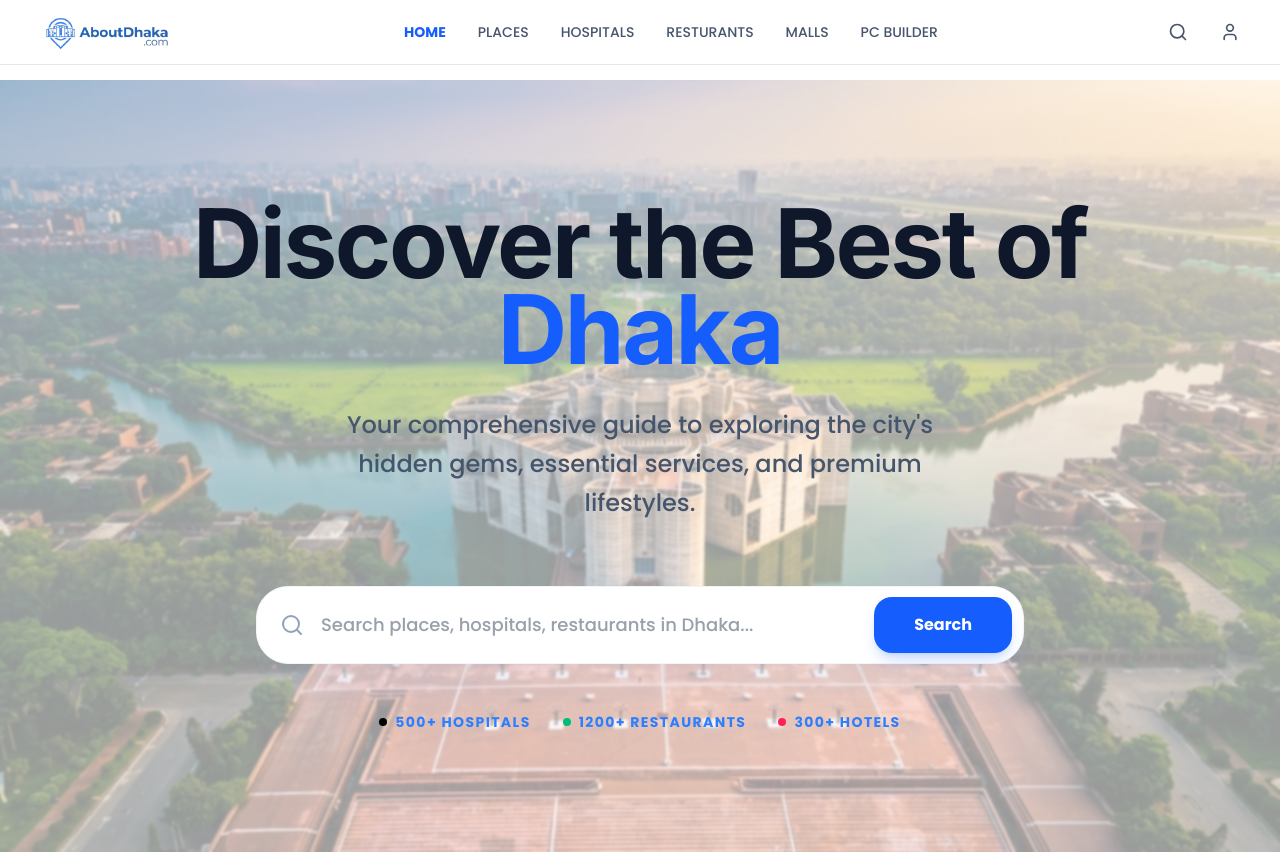
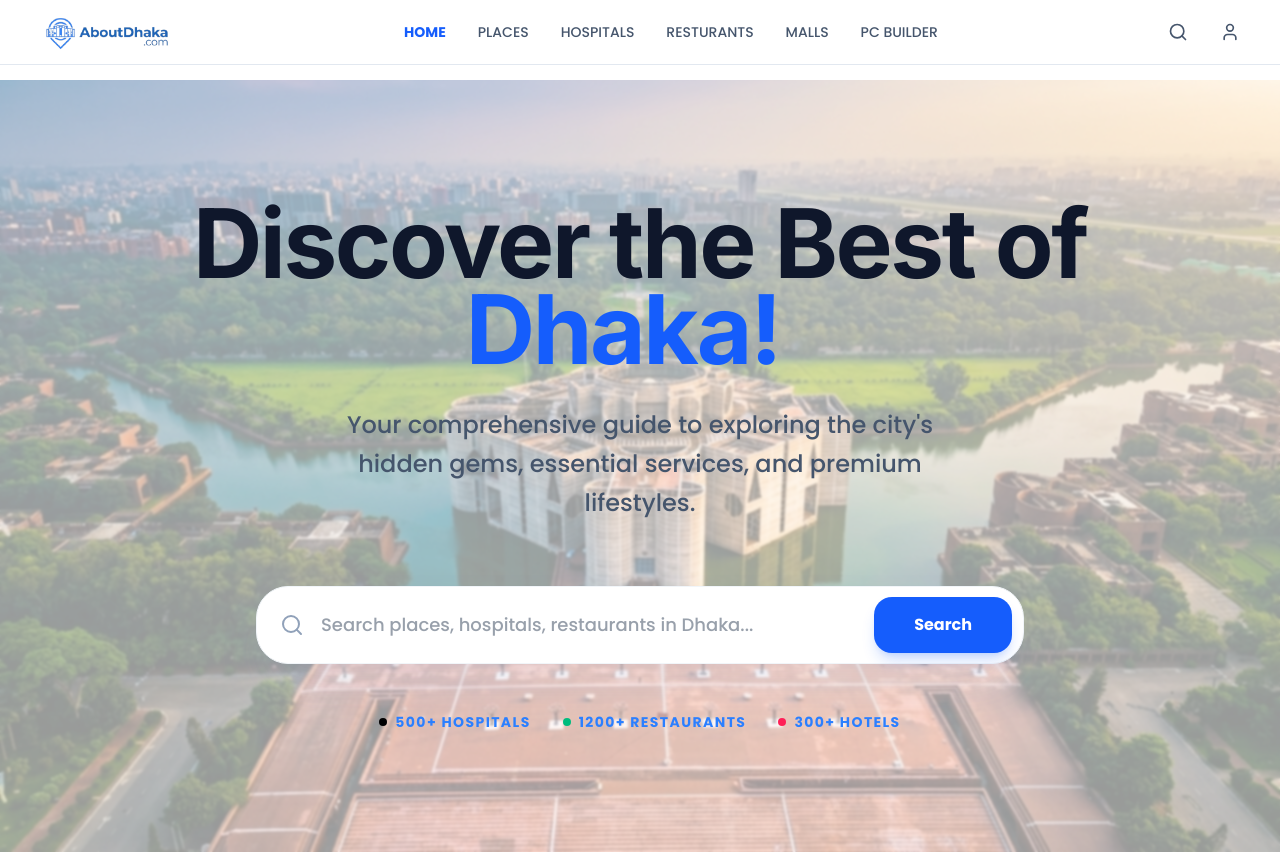
Before and after one commit to meheraj786/aboutdhaka-aggregator-website, a Next.js app: page / in a window 1280 px wide. Shown: the top 854 px of the page. Built offline with nearby package versions, Linux system fonts and the light colour scheme.

Commit message:
typewriter add

```diff
--- a/components/appComponents/Hero.tsx
+++ b/components/appComponents/Hero.tsx
@@ -1,6 +1,8 @@
+'use client';
 import { Search } from "lucide-react";
 import Image from "next/image";
 import img from "../../public/heroImg.png";
+import Typewriter from "typewriter-effect";
 
 const Hero = () => {
   return (
@@ -23,10 +25,19 @@ const Hero = () => {
 
       <div className="relative z-10 w-full max-w-4xl">
         <h1 className="text-5xl md:text-8xl font-black text-slate-900 mb-8 tracking-tight leading-[0.9]">
-					Discover the Best of <span className="text-blue-600">Dhaka</span>
+          Discover the Best of <span className="text-blue-600"> <Typewriter
+  options={{
+    strings: ['Dhaka!'],
+    autoStart: true,
+    loop: true,
+
+
+  }}
+/></span>
         </h1>
+
         <p className="text-slate-600 text-lg md:text-2xl max-w-2xl mx-auto mb-16 font-medium leading-relaxed">
-					Your comprehensive guide to exploring the city's hidden gems,
+          Your comprehensive guide to exploring the city&apos;s hidden gems,
           essential services, and premium lifestyles.
         </p>
 
--- /dev/null
+++ b/components/appComponents/Typewriter.tsx
@@ -0,0 +1,16 @@
+import Typewriter from 'typewriter-effect';
+
+<Typewriter
+  onInit={(typewriter) => {
+    typewriter.typeString('Hello World!')
+      .callFunction(() => {
+        console.log('String typed out!');
+      })
+      .pauseFor(2500)
+      .deleteAll()
+      .callFunction(() => {
+        console.log('All strings were deleted');
+      })
+      .start();
+  }}
+/>
--- a/package.json
+++ b/package.json
@@ -24,7 +24,8 @@
 		"shadcn": "^4.0.6",
 		"tailwind-merge": "^3.5.0",
 		"tailwindcss-animate": "^1.0.7",
-		"tw-animate-css": "^1.4.0"
+		"tw-animate-css": "^1.4.0",
+		"typewriter-effect": "^2.22.0"
 	},
 	"devDependencies": {
 		"@biomejs/biome": "^2.4.6",
--- a/tailwind.config.js
+++ b/tailwind.config.js
@@ -77,5 +77,5 @@ module.exports = {
 			},
 		},
 	},
-	plugins: [require("tailwindcss-animate")],
+	// plugins: [require("tailwindcss-animate")],
 };
```
Also changed, not shown: 1 other file (tests, documents, lock files or other folders). Lines whose indentation alone changed are shown as unchanged.
